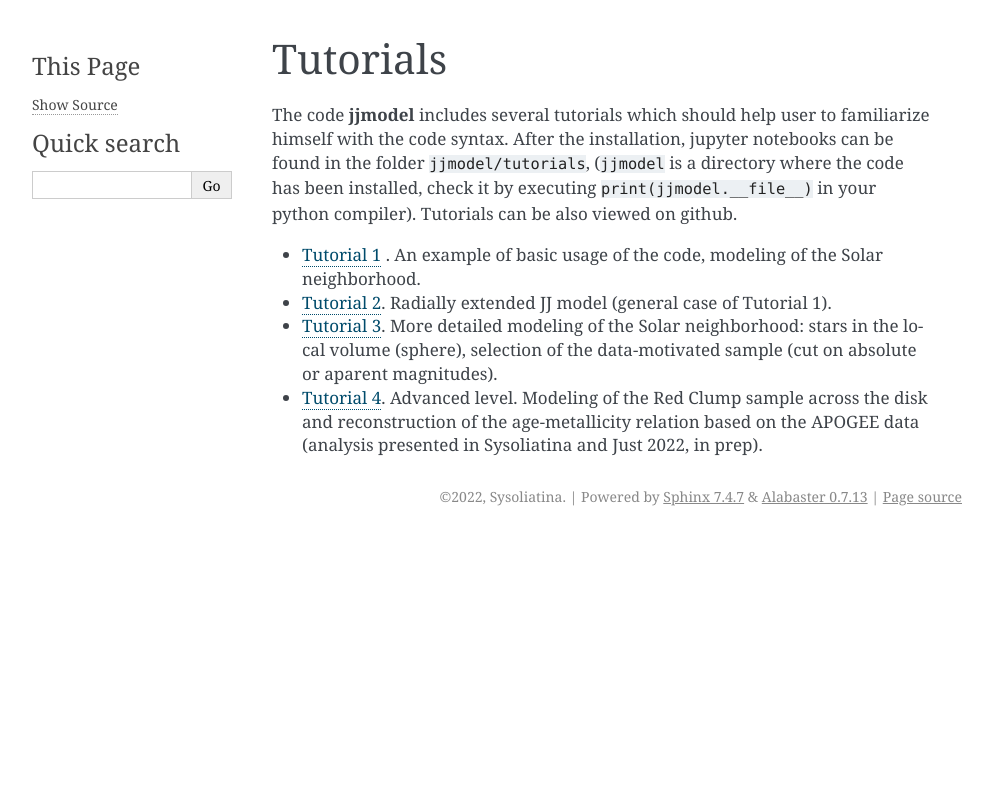
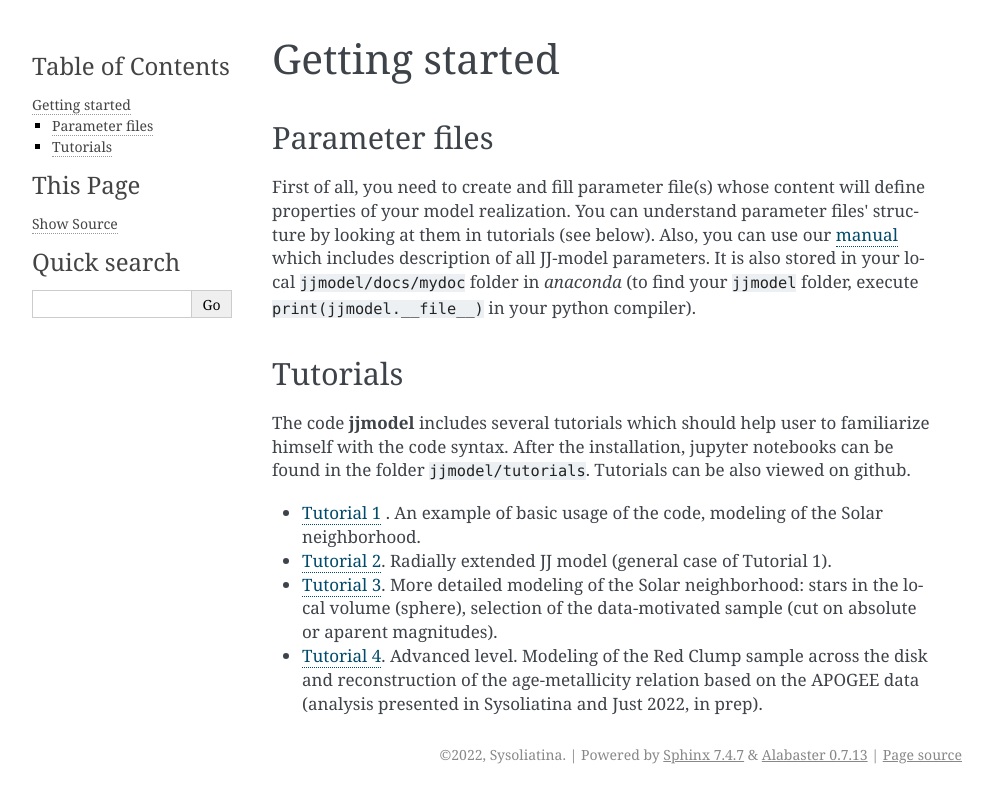
Before and after one commit to askenja/jjmodel, a Sphinx documentation site: the page built from jjmodel/docs/source/tutorials.rst, in a window 1280 px wide. Shown: the top 803 px of the page, without its empty margins (148-1140 px from the left). Built offline with Sphinx 7.4.7, drawn with Linux system fonts in a browser that asks for light colours.

Commit message:
Added info about manual on parameters

```diff
--- a/jjmodel/docs/source/index.rst
+++ b/jjmodel/docs/source/index.rst
@@ -30,6 +30,7 @@ Contents
 
 
    installation
+   tutorials
    funcs
    model_core
    populations
--- a/jjmodel/docs/source/tutorials.rst
+++ b/jjmodel/docs/source/tutorials.rst
@@ -4,15 +4,23 @@
    contain the root `toctree` directive.
 
 
+Getting started
+======================================
 
+Parameter files
+-------------------------
+
+First of all, you need to create and fill parameter file(s) whose content will define properties of your
+model realization. You can understand parameter files' structure by looking at them in tutorials (see below).
+Also, you can use our `manual <https://github.com/askenja/jjmodel/tree/main/jjmodel/docs/mydoc>`_ which includes description of all JJ-model parameters. It is also stored in your local ``jjmodel/docs/mydoc`` folder in *anaconda*
+(to find your ``jjmodel`` folder,
+execute ``print(jjmodel.__file__)`` in your python compiler).
 
 Tutorials
-*************************
+-------------------------
 
 The code **jjmodel** includes several tutorials which should help user to familiarize himself with the code
-syntax. After the installation, jupyter notebooks can be found in the folder ``jjmodel/tutorials``,
-(``jjmodel`` is a directory where the code has been installed,
-check it by executing ``print(jjmodel.__file__)`` in your python compiler).
+syntax. After the installation, jupyter notebooks can be found in the folder ``jjmodel/tutorials``.
 Tutorials can be also viewed on github.
 
 - `Tutorial 1 <https://github.com/askenja/jjmodel/tree/main/jjmodel/tutorials/tutorial1>`_ . An example of basic usage of the code, modeling of the Solar neighborhood.
```
Also changed, not shown: other parts of jjmodel/docs/source/index.rst (+0 -1 lines).
